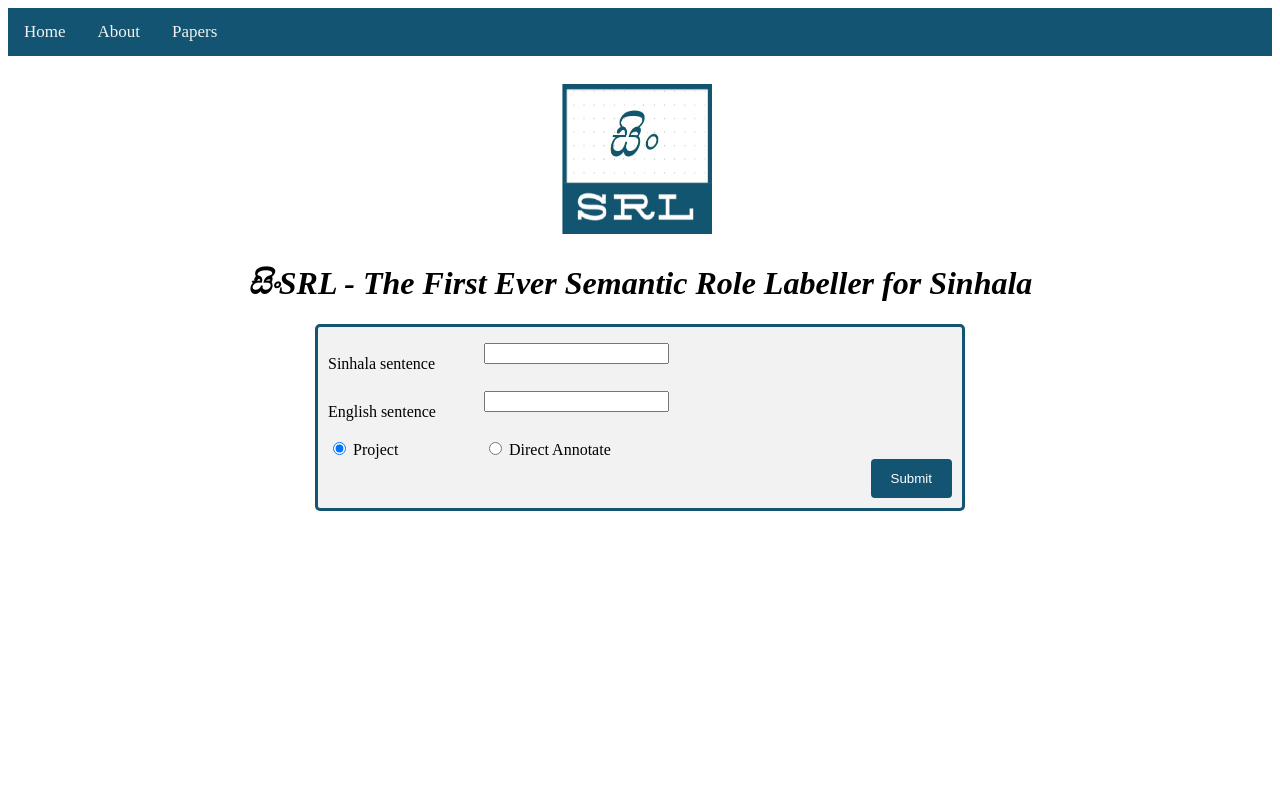
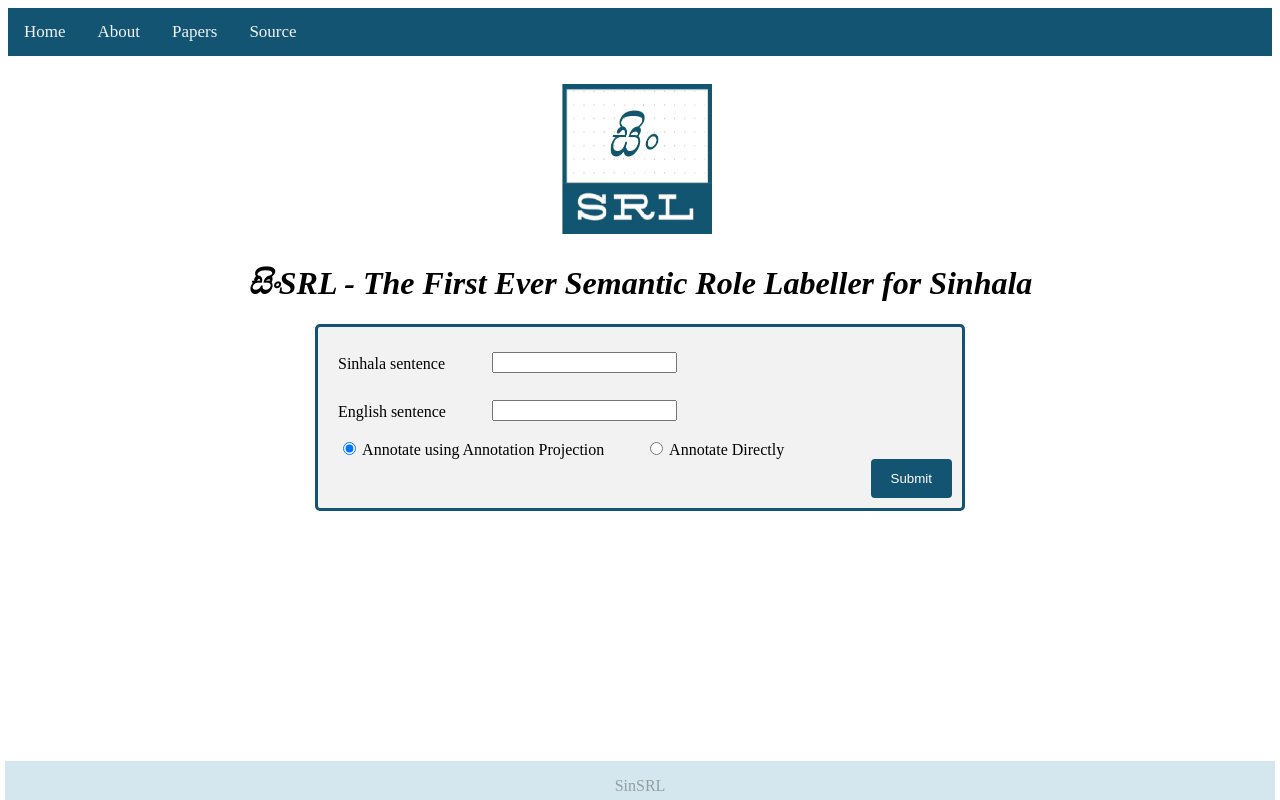
Before and after one commit to DulanjayaChathura/SinSRL-UI, an Angular app: page / in a window 1280 px wide. Built offline with nearby package versions, Linux system fonts and the light colour scheme.

Commit message:
UI Updated

```diff
--- a/src/app/app.component.html
+++ b/src/app/app.component.html
@@ -2,3 +2,4 @@
 <div>
   <router-outlet></router-outlet>
 </div>
+<app-footer></app-footer>
--- a/src/app/app.module.ts
+++ b/src/app/app.module.ts
@@ -10,6 +10,8 @@ import { ReactiveFormsModule } from '@angular/forms';
 import { NavBarComponent } from './component/nav-bar/nav-bar.component';
 import { AboutComponent } from './component/about/about.component';
 import { PapersComponent } from './component/papers/papers.component';
+import { SourceComponent } from './component/source/source.component';
+import { FooterComponent } from './component/footer/footer.component';
 
 
 @NgModule({
@@ -19,6 +21,8 @@ import { PapersComponent } from './component/papers/papers.component';
     NavBarComponent,
     AboutComponent,
     PapersComponent,
+    SourceComponent,
+    FooterComponent,
 
   ],
   imports: [
@@ -28,6 +32,7 @@ import { PapersComponent } from './component/papers/papers.component';
       {path: '', component: ProjectorUIComponent},
       {path: 'about', component: AboutComponent},
       {path: 'papers', component: PapersComponent},
+      {path: 'source', component: SourceComponent},
     ]),
     ReactiveFormsModule,
     HttpClientModule
--- /dev/null
+++ b/src/app/component/footer/footer.component.css
@@ -0,0 +1,10 @@
+.footer {
+  position: fixed;
+  left: 5px;
+  bottom: 0;
+  right: 5px;
+  background-color: #d4e7ee;
+  color: #949ea1;
+  text-align: center;
+  height: 39px;
+}
--- /dev/null
+++ b/src/app/component/footer/footer.component.html
@@ -0,0 +1,3 @@
+<div class="footer">
+  <p>SinSRL</p>
+</div>
--- /dev/null
+++ b/src/app/component/footer/footer.component.ts
@@ -0,0 +1,15 @@
+import { Component, OnInit } from '@angular/core';
+
+@Component({
+  selector: 'app-footer',
+  templateUrl: './footer.component.html',
+  styleUrls: ['./footer.component.css']
+})
+export class FooterComponent implements OnInit {
+
+  constructor() { }
+
+  ngOnInit(): void {
+  }
+
+}
--- a/src/app/component/nav-bar/nav-bar.component.html
+++ b/src/app/component/nav-bar/nav-bar.component.html
@@ -2,4 +2,5 @@
   <a [ngClass]="{'active': step==='step1'}" (click)="step = 'step1'" class="nav-link" routerLink="/">Home </a>
   <a [ngClass]="{'active': step==='step2'}" (click)="step = 'step2'" class="nav-link" routerLink="/about">About</a>
   <a [ngClass]="{'active': step==='step3'}" (click)="step = 'step3'" class="nav-link" routerLink="/papers">Papers</a>
+  <a [ngClass]="{'active': step==='step4'}" (click)="step = 'step4'" class="nav-link" routerLink="/source">Source</a>
 </div>
--- a/src/app/component/projector-ui/projector-ui.component.css
+++ b/src/app/component/projector-ui/projector-ui.component.css
@@ -115,6 +115,18 @@ input[type=submit]:hover {
 .col-75 {
   float: left;
   width: 75%;
+  margin-top: 15px;
+}
+
+.col-50-l {
+  float: left;
+  width: 50%;
+  margin-top: 6px;
+}
+
+.col-50-r {
+  float: left;
+  width: 50%;
   margin-top: 6px;
 }
 
@@ -143,6 +155,10 @@ img {
   height: 150px;
 }
 
+.addMargin{
+  padding-left: 10px;
+}
+
 /* Responsive layout - when the screen is less than 600px wide, make the two columns stack on top of each other instead of next to each other */
 @media screen and (max-width: 600px) {
   .col-25, .col-75, input[type=submit] {
--- a/src/app/component/projector-ui/projector-ui.component.html
+++ b/src/app/component/projector-ui/projector-ui.component.html
@@ -8,7 +8,7 @@
 
 <div class="col-50 container center">
   <form class="form-signin" [formGroup]="formGroup" (ngSubmit)="submit()">
-    <div class="row">
+    <div class="addMargin row">
       <div class="col-25-lft">
         <label>Sinhala sentence </label>
       </div>
@@ -19,7 +19,7 @@
       <br>
     </div>
 
-    <div *ngIf="visible" class="row">
+    <div *ngIf="visible" class="addMargin row">
       <div class="col-25-lft">
         <label>English sentence </label>
       </div>
@@ -30,14 +30,14 @@
       <br>
     </div>
 
-    <div class="row">
-      <div class="col-25-lft">
+    <div class="addMargin row">
+      <div class="col-50-l">
         <input matInput type="radio" value="project" formControlName="submitType" class="form-control"
-               (change)="handleChange($event)"> Project
+               (change)="handleChange($event)"> Annotate using Annotation Projection
       </div>
-      <div class="col-75">
+      <div class="col-50-r">
         <input matInput type="radio" value="predict" formControlName="submitType" class="form-control"
-               [(ngModel)]="flag" (change)="handleChange($event)"> Direct Annotate
+               [(ngModel)]="flag" (change)="handleChange($event)"> Annotate Directly
       </div>
     </div>
 
--- /dev/null
+++ b/src/app/component/source/source.component.html
@@ -0,0 +1,11 @@
+<ol>
+  <li>
+    <p><a href="https://github.com/avcjeewantha/sinhala_srl">sinhala_srl: dependency based semantic annotator for Sinhala</a></p>
+  </li>
+  <li>
+    <p><a href="https://github.com/SandunK/SinSRL-TheProjector">SinSRL-Projector tool</a></p>
+  </li>
+  <li>
+    <p><a>SinSRL-Direct Annotator tool</a></p>
+  </li>
+</ol>
--- /dev/null
+++ b/src/app/component/source/source.component.ts
@@ -0,0 +1,15 @@
+import { Component, OnInit } from '@angular/core';
+
+@Component({
+  selector: 'app-source',
+  templateUrl: './source.component.html',
+  styleUrls: ['./source.component.css']
+})
+export class SourceComponent implements OnInit {
+
+  constructor() { }
+
+  ngOnInit(): void {
+  }
+
+}
--- a/src/index.html
+++ b/src/index.html
@@ -5,7 +5,7 @@
   <title>ProjectorUI</title>
   <base href="/">
   <meta name="viewport" content="width=device-width, initial-scale=1">
-  <link rel="icon" type="image/x-icon" href="favicon.ico">
+  <link rel="icon" type="image/x-icon" href="assets/logo.jpg">
 </head>
 <body>
   <app-root></app-root>
```
Also changed, not shown: src/app/component/source/source.component.css (added), 2 other files (tests, documents, lock files or other folders).
